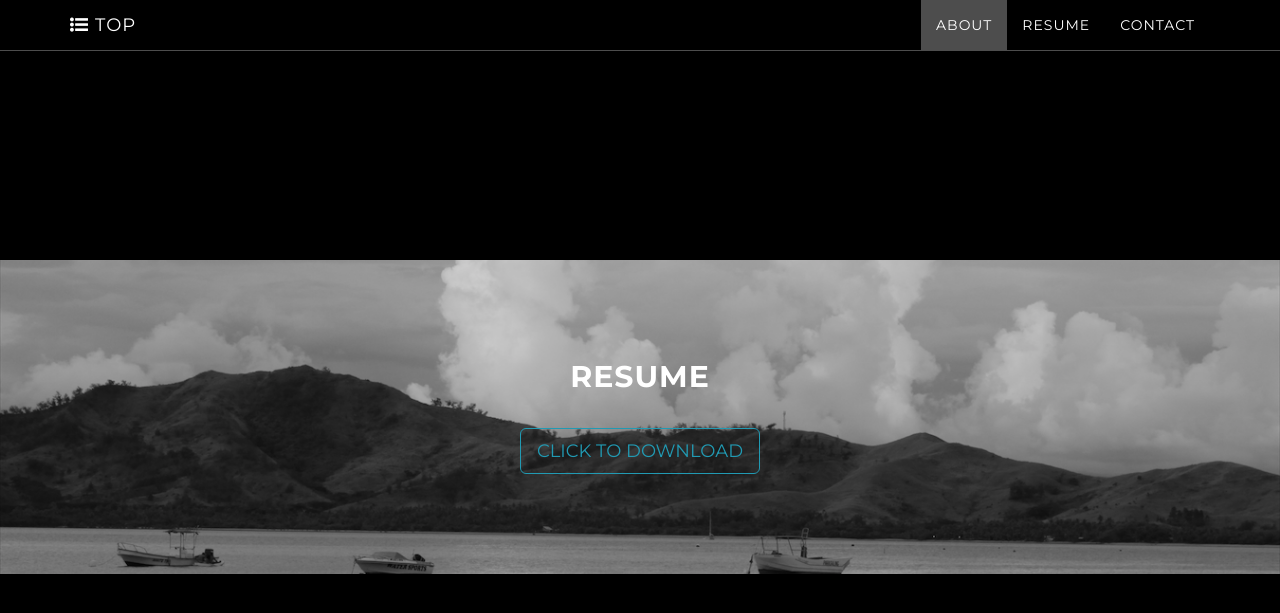
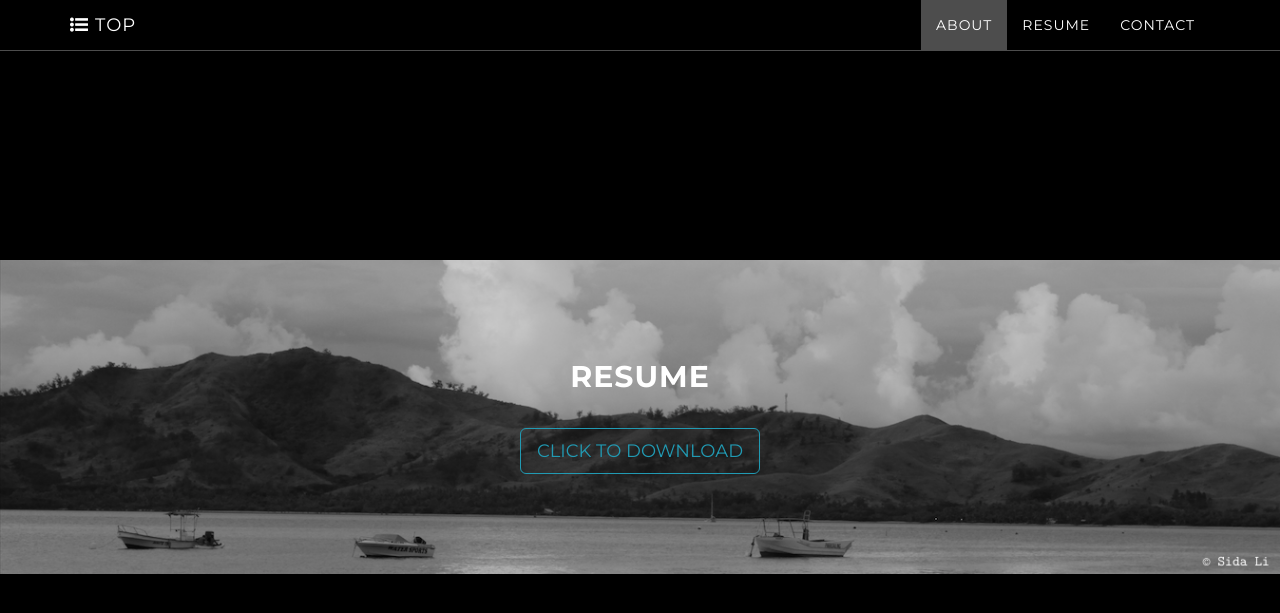
Before and after one commit to davidli43/davidli43.github.io, a Jekyll site: the page built from index.html, in a window 1280 px wide and 900 px high, scrolled down 1740 px. Shown: the top 613 px of the window. Built offline with Jekyll 4.4.1, drawn with Linux system fonts in a browser that asks for light colours.

Commit message:
fix resume background alignment issue

```diff
--- a/_includes/css/grayscale.css
+++ b/_includes/css/grayscale.css
@@ -256,7 +256,7 @@ a:focus {
     width: 100%;
     padding: 50px 0;
     color: #fff;
-    background: url(/img/resume-bg.jpg) no-repeat center center scroll;
+    background: url(/img/resume-bg.jpg) no-repeat center bottom scroll;
     background-color: {{ site.color.primary-dark }};
     -webkit-background-size: cover;
     -moz-background-size: cover;
```
Also changed, not shown: img/resume-bg.jpg.
